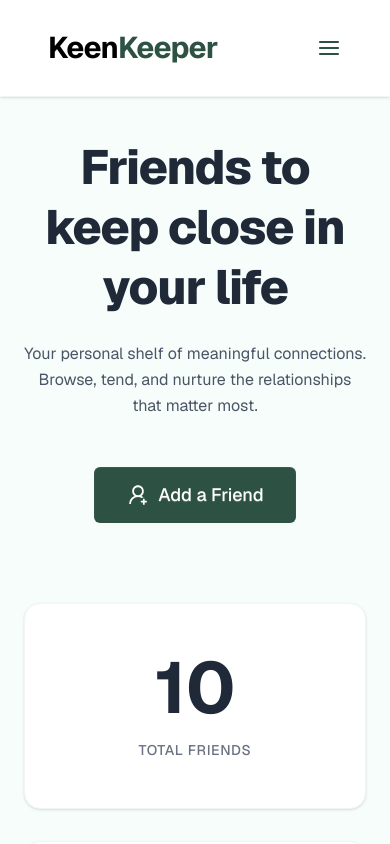
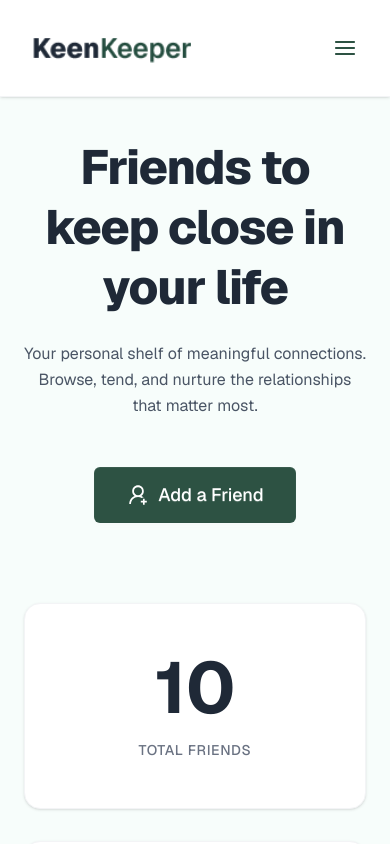
Before and after one commit to mdabdulawal2001/Keen-Keeper-Project-By-Toha, a React (Vite) app: page / in a window 390 px wide. Shown: the top 844 px of the page. Built offline with nearby package versions, Linux system fonts and the light colour scheme.

Commit message:
changed nav title by image

```diff
--- a/src/components/Navbar/Navbar.jsx
+++ b/src/components/Navbar/Navbar.jsx
@@ -6,6 +6,7 @@ import {
 } from "react-icons/hi";
 import { ImStatsDots } from "react-icons/im";
 import { CgMenu } from "react-icons/cg";
+import image from '../../assets/logo.png'
 
 const Navbar = () => {
 const closeDrawer = () => {
@@ -73,22 +74,23 @@ const closeDrawer = () => {
       <input id="my-drawer" type="checkbox" className="drawer-toggle" />
       <div className="drawer-content flex flex-col">
         {/* Navbar */}
-        <div className="w-full navbar bg-white px-4 md:px-10 border-gray-100 min-h-20">
+        <div className="w-full navbar bg-white px-0 md:px-10 border-gray-100 min-h-20">
           {/* left part */}
           <div className="flex-1 px-2 mx-2 text-3xl font-bold tracking-tight">
-            <Link to="/">
+            {/* <Link to="/">
               <span className="text-black">Keen</span>
               <span className="text-[#2D5243]">Keeper</span>
-            </Link>
+            </Link> */}
+            <img className="w-40 md:w-57" src={image} alt="" />
           </div>
 
           {/* right part */}
-          <div className="flex-none hidden md:block">
+          <div className="flex-none hidden lg:block">
             <ul className="menu menu-horizontal p-0 gap-3">{navLinks}</ul>
           </div>
 
           {/* Menu Icon */}
-          <div className="flex-none md:hidden">
+          <div className="flex-none lg:hidden">
             <label htmlFor="my-drawer" className="btn btn-ghost">
               <CgMenu className="text-2xl text-[#2D5243]" />
             </label>
```
